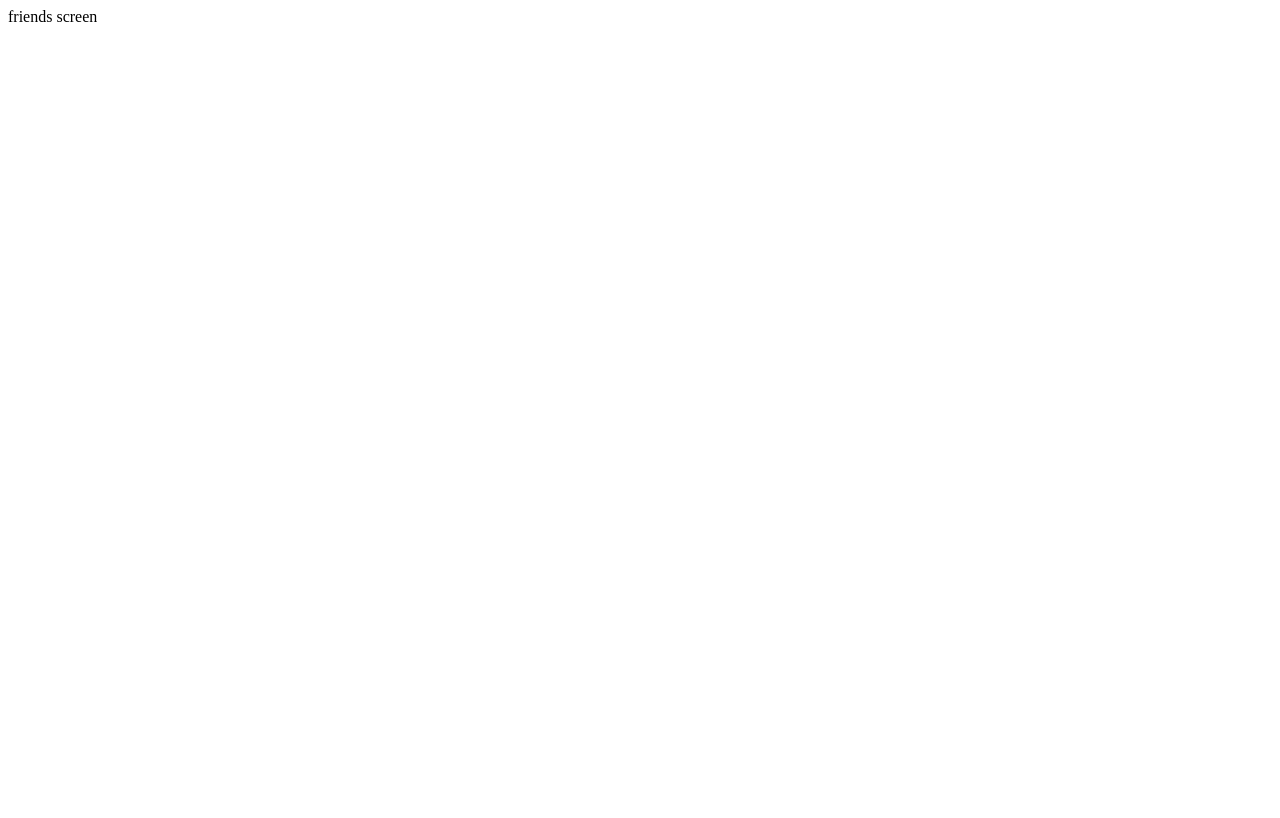
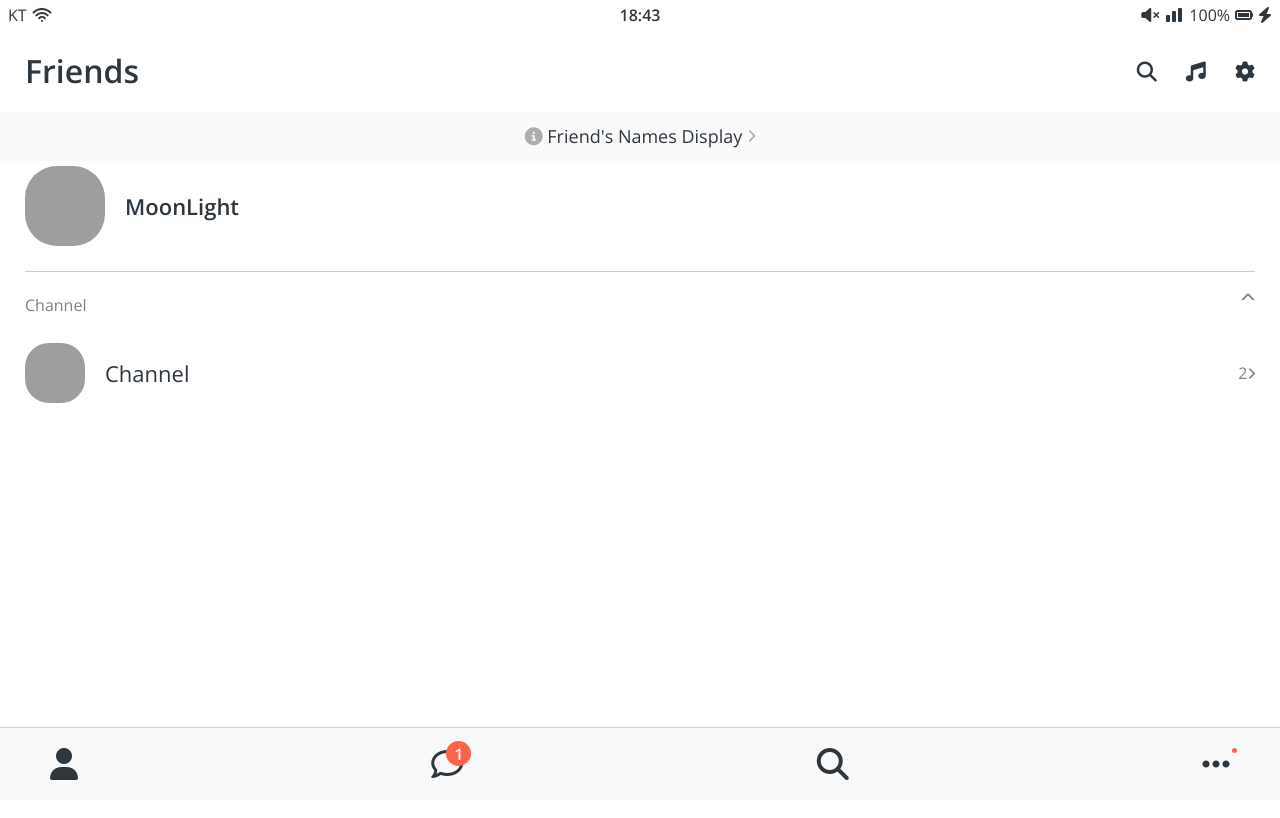
Before and after one commit to yafocb/kokoa-clone, a plain HTML site: page friends.html in a window 1280 px wide. Shown: the top 818 px of the page. Drawn offline with nearby package versions, Linux system fonts and the light colour scheme; grey boxes are pictures that could not be loaded.

Commit message:
friends tap complete and add some components css

```diff
--- /dev/null
+++ b/css/components/nav-bar.css
@@ -0,0 +1,42 @@
+.nav {
+  position: fixed;
+  bottom: 0;
+  width: 100%;
+  background-color: #f9f9fa;
+  padding: 20px 50px;
+  box-sizing: border-box;
+  border-top: 1px solid rgba(121, 121, 121, 0.3);
+}
+.nav__list {
+  display: flex;
+  justify-content: space-between;
+}
+
+.nav__link {
+  color: #2e363e;
+  position: relative;
+}
+
+.nav__notification {
+  background-color: tomato;
+  width: 25px;
+  height: 25px;
+  border-radius: 12.5px;
+  display: flex;
+  justify-content: center;
+  align-items: center;
+  color: white;
+  font-weight: 600;
+  position: absolute;
+  left: 15px;
+  bottom: 15px;
+}
+
+.nav__new-thing {
+  background-color: tomato;
+  width: 5px;
+  height: 5px;
+  border-radius: 2.5px;
+  position: absolute;
+  left: 30px;
+}
--- /dev/null
+++ b/css/components/screen-header.css
@@ -0,0 +1,16 @@
+.screen-header {
+  margin-top: 30px;
+  display: flex;
+  justify-content: space-between;
+  align-items: center;
+  padding: var(--horizontal--space);
+}
+
+.screen-header__title {
+  font-size: 32px;
+  font-weight: 600;
+}
+
+.screen-header__icons span {
+  margin-left: 25px;
+}
--- a/css/components/status-bar.css
+++ b/css/components/status-bar.css
@@ -31,3 +31,11 @@
 .signal-icon {
   margin: 0px 5px;
 }
+
+.status-bar {
+  background-color: white;
+  position: fixed;
+  top: 0;
+  width: 100%;
+  box-sizing: border-box;
+}
--- /dev/null
+++ b/css/components/user-component.css
@@ -0,0 +1,46 @@
+.user-component {
+  justify-content: space-between;
+  align-items: center;
+}
+
+.user-component,
+.user-component__column:first-child {
+  display: flex;
+  align-items: center;
+}
+
+.user-component__avatar {
+  width: 70px;
+  height: 70px;
+  border-radius: 40%;
+  margin-right: 20px;
+}
+
+.user-component__text {
+  font-weight: 600;
+  font-size: 22px;
+}
+
+.user-component__subtitle {
+  margin-top: 8px;
+  color: rgba(0, 0, 0, 0.5);
+  font-size: 17px;
+}
+
+.user-component__avatar--xl {
+  width: 80px;
+  height: 80px;
+}
+
+.user-component__avatar--sm {
+  width: 60px;
+  height: 60px;
+}
+
+.user-component__title--not-bold {
+  font-weight: 400;
+}
+
+.user-component__column:last-child {
+  color: rgba(0, 0, 0, 0.5);
+}
--- a/css/reset.css
+++ b/css/reset.css
@@ -126,3 +126,8 @@ table {
 input:focus {
   outline: none;
 }
+
+a {
+  color: inherit;
+  text-decoration: none;
+}
--- /dev/null
+++ b/css/screens/friends.css
@@ -0,0 +1,29 @@
+#friends-display-link {
+  text-align: center;
+  display: block;
+  background-color: #fafafa;
+  padding: 15px 0px;
+  font-size: 18px;
+  margin-bottom: 5px;
+}
+
+#friends-display-link i {
+  color: rgba(0, 0, 0, 0.3);
+}
+
+.friends-screen {
+  padding: 0px var(--horizontal--space);
+}
+
+.friends-screen__channel {
+  margin-top: 25px;
+  border-top: 1px solid rgba(0, 0, 0, 0.2);
+  padding-top: 25px;
+}
+
+.friends-screen__channel-header {
+  margin-bottom: 30px;
+  display: flex;
+  justify-content: space-between;
+  color: rgba(0, 0, 0, 0.5);
+}
--- a/css/styles.css
+++ b/css/styles.css
@@ -3,10 +3,16 @@
 @import "variables.css";
 /* Components */
 @import "components/status-bar.css";
+@import "components/nav-bar.css";
+@import "components/screen-header.css";
+@import "components/user-component.css";
 
 /* Screens */
 @import "screens/login.css";
+@import "screens/friends.css";
 
 body {
   font-family: "Open Sans", sans-serif;
+  height: 1000vh;
+  color: #2e363e;
 }
--- a/css/variables.css
+++ b/css/variables.css
@@ -1,3 +1,4 @@
 :root {
   --yellow: #fae100;
+  --horizontal--space: 25px;
 }
--- a/friends.html
+++ b/friends.html
@@ -1 +1,128 @@
-friends screen
+<!DOCTYPE html>
+<html lang="en">
+  <head>
+    <link rel="stylesheet" href="css/styles.css" />
+    <meta charset="UTF-8" />
+    <meta name="viewport" content="width=device-width, initial-scale=1.0" />
+    <title>Friends - Kokoa Talk</title>
+  </head>
+  <body>
+    <div class="status-bar">
+      <div class="status-bar__column">
+        <span>KT</span>
+        <svg
+          viewBox="0 0 20 20"
+          fill="currentColor"
+          className="wifi w-6 h-6"
+          class="wifi-icon"
+        >
+          <path
+            fillRule="evenodd"
+            d="M17.778 8.222c-4.296-4.296-11.26-4.296-15.556 0A1 1 0 01.808 6.808c5.076-5.077 13.308-5.077 18.384 0a1 1 0 01-1.414 1.414zM14.95 11.05a7 7 0 00-9.9 0 1 1 0 01-1.414-1.414 9 9 0 0112.728 0 1 1 0 01-1.414 1.414zM12.12 13.88a3 3 0 00-4.242 0 1 1 0 01-1.415-1.415 5 5 0 017.072 0 1 1 0 01-1.415 1.415zM9 16a1 1 0 011-1h.01a1 1 0 110 2H10a1 1 0 01-1-1z"
+            clipRule="evenodd"
+          />
+        </svg>
+      </div>
+      <div class="status-bar__column">
+        <span>18:43</span>
+      </div>
+      <div class="status-bar__column">
+        <i class="fas fa-volume-mute"></i>
+        <svg
+          viewBox="0 0 20 20"
+          fill="currentColor"
+          className="chart-bar w-6 h-6"
+          class="signal-icon"
+        >
+          <path
+            d="M2 11a1 1 0 011-1h2a1 1 0 011 1v5a1 1 0 01-1 1H3a1 1 0 01-1-1v-5zM8 7a1 1 0 011-1h2a1 1 0 011 1v9a1 1 0 01-1 1H9a1 1 0 01-1-1V7zM14 4a1 1 0 011-1h2a1 1 0 011 1v12a1 1 0 01-1 1h-2a1 1 0 01-1-1V4z"
+          />
+        </svg>
+        <span>100%</span>
+        <i class="fas fa-battery-full"></i>
+        <i class="fas fa-bolt"></i>
+      </div>
+    </div>
+
+    <header class="screen-header">
+      <h1 class="screen-header__title">Friends</h1>
+      <div class="screen-header__icons">
+        <span><i class="fas fa-search fa-lg"></i></span>
+        <span><i class="fas fa-music fa-lg"></i></span>
+        <span><i class="fas fa-cog fa-lg"></i></span>
+      </div>
+    </header>
+
+    <a id="friends-display-link">
+      <i class="fas fa-info-circle"></i>
+      Friend's Names Display <i class="fas fa-chevron-right fa-xs"></i>
+    </a>
+
+    <main class="friends-screen">
+      <div class="user-component">
+        <div class="user-component__column">
+          <img
+            src="https://avatars3.githubusercontent.com/u/60887477?s=400&u=f0718339472c42e5271dde090b3d1801b572cad4&v=4"
+            class="user-component__avatar user-component__avatar--xl"
+          />
+          <div class="user-component__text">
+            <h4 class="user-component__title">MoonLight</h4>
+            <!-- <h6 class="user-component__subtitle">fffff</h6> -->
+          </div>
+        </div>
+        <div class="user-component__column"></div>
+      </div>
+      <div class="friends-screen__channel">
+        <div class="friends-screen__channel-header">
+          <span>Channel</span><i class="fas fa-chevron-up fa-sm"></i>
+        </div>
+        <div class="user-component">
+          <div class="user-component__column">
+            <img
+              src="https://is4-ssl.mzstatic.com/image/thumb/Purple114/v4/9f/0e/df/9f0edf33-0176-a304-d7d1-c8a9fe09ab9e/AppIcon-0-0-1x_U007emarketing-0-0-0-10-0-0-85-220.png/246x0w.png"
+              class="user-component__avatar user-component__avatar--sm"
+            />
+            <div class="user-component__text">
+              <h4 class="user-component__title user-component__title--not-bold">
+                Channel
+              </h4>
+            </div>
+          </div>
+          <div class="user-component__column">
+            <span>2<i class="fas fa-chevron-right fa-xs"></i></span>
+          </div>
+        </div>
+      </div>
+    </main>
+
+    <nav class="nav">
+      <ul class="nav__list">
+        <li class="nav__btn">
+          <a class="nav__link" href="friends.html"
+            ><i class="fas fa-user fa-2x"></i
+          ></a>
+        </li>
+        <li class="nav__btn">
+          <a class="nav__link" href="#"
+            ><span class="nav__notification">1</span
+            ><i class="far fa-comment fa-2x"></i
+          ></a>
+        </li>
+        <li class="nav__btn">
+          <a class="nav__link" href="#"><i class="fas fa-search fa-2x"></i></a>
+        </li>
+        <li class="nav__btn">
+          <a class="nav__link" href="#"
+            ><span class="nav__new-thing"></span>
+            <i class="fas fa-ellipsis-h fa-2x"></i
+          ></a>
+        </li>
+      </ul>
+    </nav>
+
+    <script
+      src="https://kit.fontawesome.com/dd7f868d3c.js"
+      crossorigin="anonymous"
+    ></script>
+  </body>
+</html>
```
Also changed, not shown: index.html (+0 -2 lines).
